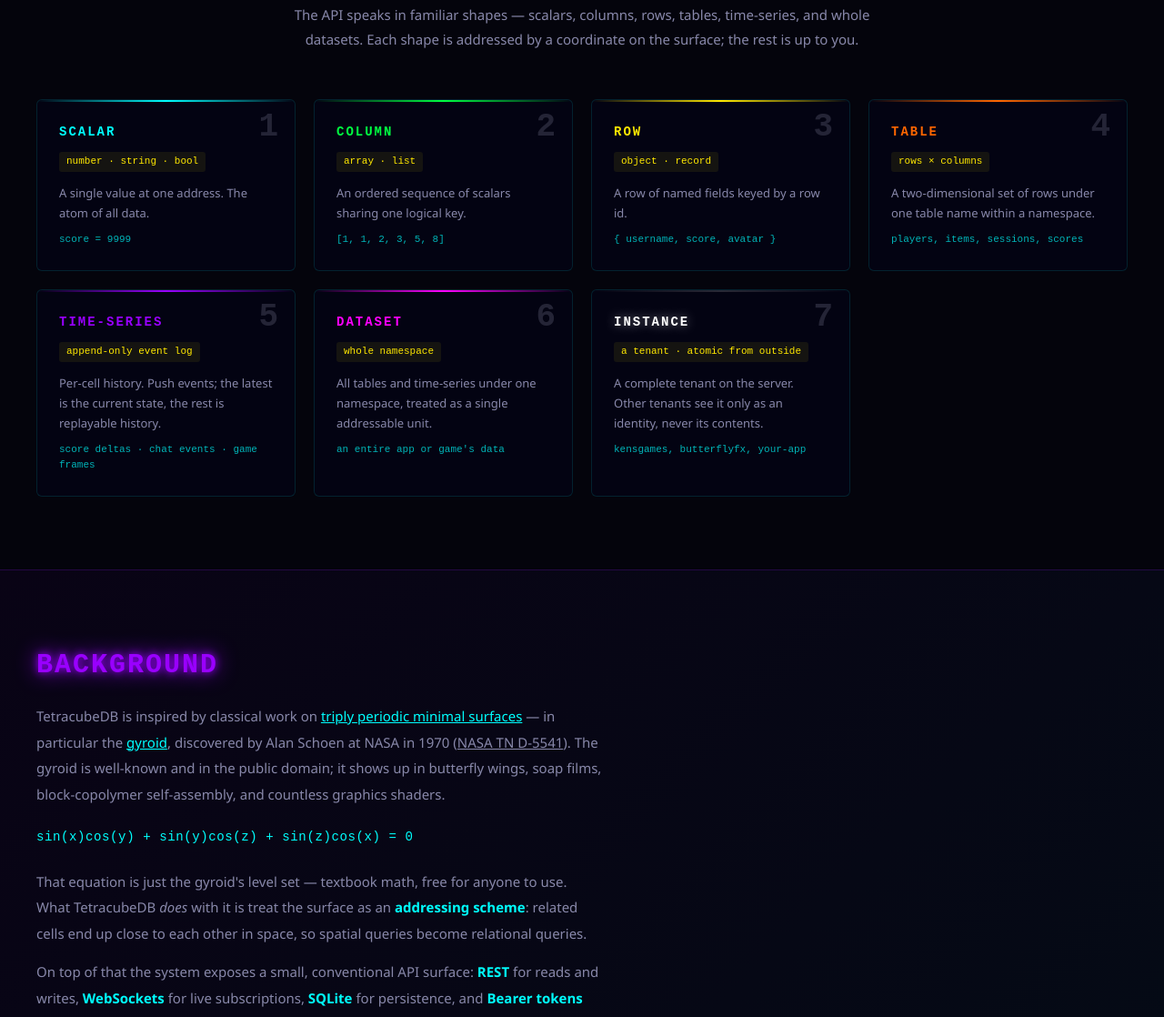
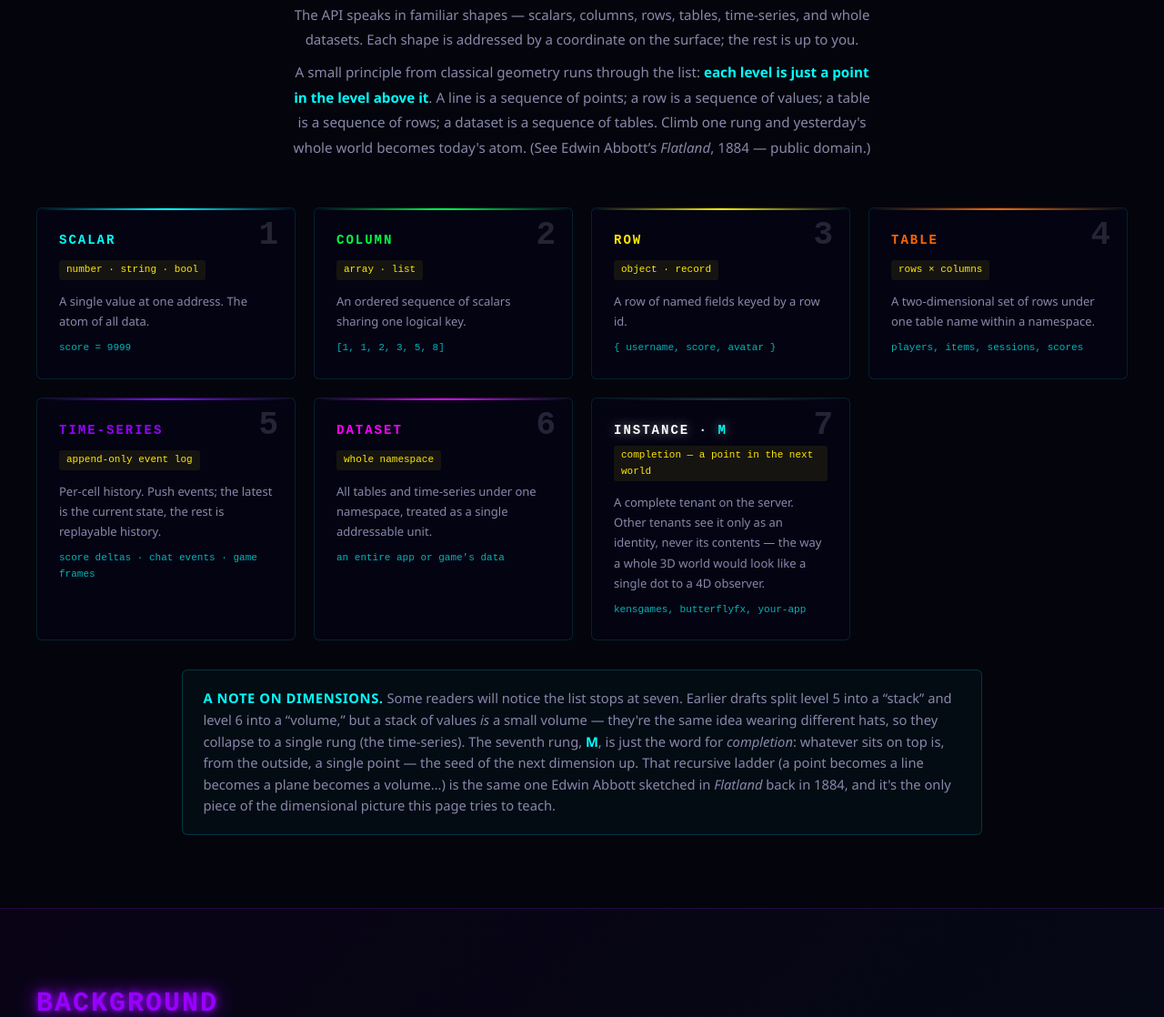
Before and after one commit to kenbin64/tetracubedb, a plain HTML site: page public/index.html in a window 1280 px wide. Shown: the part 1071-2189 px from the top of the page at 91% size. Drawn offline with Linux system fonts and the light colour scheme; animation ran at ten frames a second; a web font is replaced by a local one.

Commit message:
public: add dimensional-ladder education + collapse stack/volume
- Reframe the 7-rung list around a public-domain idea: each level is a
  point in the level above (Abbott, Flatland, 1884)
- Note explicitly that 'stack' and 'volume' are the same idea wearing
  different hats; collapse to a single time-series rung
- Restore label 'M' at level 7 as the word for *completion* — the seed
  of the next dimension up — with a short explanatory callout
- Hero dim-strip: rename slot 7 INSTANCE -> M to match

```diff
--- a/public/index.html
+++ b/public/index.html
@@ -1288,7 +1288,7 @@
           <span class="dim-node highlight" data-d="4">TABLE</span><span class="dim-arrow">→</span>
           <span class="dim-node" data-d="5">SERIES</span><span class="dim-arrow">→</span>
           <span class="dim-node" data-d="6">DATASET</span><span class="dim-arrow">→</span>
-          <span class="dim-node" data-d="7">INSTANCE</span>
+          <span class="dim-node" data-d="7">M</span>
         </div>
       </div>
     </div>
@@ -1315,8 +1315,15 @@
         <div class="sec-eye">◈ Data Shapes</div>
         <div class="sec-title">WHAT YOU CAN STORE</div>
         <p class="sec-sub">
-          The API speaks in familiar shapes — scalars, columns, rows, tables, time-series, and whole datasets.
+          The API speaks in familiar shapes — scalars, columns, rows, tables, time‑series, and whole datasets.
           Each shape is addressed by a coordinate on the surface; the rest is up to you.
+        </p>
+        <p class="sec-sub" style="margin-top:0.6rem;color:var(--txm);font-size:0.95rem">
+          A small principle from classical geometry runs through the list:
+          <strong style="color:var(--nc)">each level is just a point in the level above it</strong>.
+          A line is a sequence of points; a row is a sequence of values; a table is a sequence of rows;
+          a dataset is a sequence of tables. Climb one rung and yesterday's whole world becomes today's atom.
+          (See Edwin Abbott’s <em>Flatland</em>, 1884 — public domain.)
         </p>
       </div>
       <div class="dims-grid">
@@ -1366,12 +1373,23 @@
         </div>
         <div class="dim-card" data-dim="7">
           <div class="dim-number">7</div>
-          <div class="dim-name">INSTANCE</div>
-          <div class="dim-type">a tenant · atomic from outside</div>
+          <div class="dim-name">INSTANCE · <span style="color:var(--nc)">M</span></div>
+          <div class="dim-type">completion — a point in the next world</div>
           <div class="dim-desc">A complete tenant on the server. Other tenants see it only as an identity, never its
-            contents.</div>
+            contents — the way a whole 3D world would look like a single dot to a 4D observer.</div>
           <div class="dim-ex">kensgames, butterflyfx, your-app</div>
         </div>
+      </div>
+      <div style="max-width:880px;margin:2rem auto 0;padding:1.2rem 1.4rem;border:1px solid rgba(0,255,255,.18);background:rgba(0,255,255,.03);border-radius:6px;font-size:0.92rem;line-height:1.6;color:var(--txm)">
+        <strong style="color:var(--nc);letter-spacing:0.04em">A NOTE ON DIMENSIONS.</strong>
+        Some readers will notice the list stops at seven. Earlier drafts split level 5 into a “stack”
+        and level 6 into a “volume,” but a stack of values <em>is</em> a small volume — they're the same
+        idea wearing different hats, so they collapse to a single rung (the time‑series).
+        The seventh rung, <strong style="color:var(--nc)">M</strong>, is just the word for <em>completion</em>:
+        whatever sits on top is, from the outside, a single point — the seed of the next dimension up.
+        That recursive ladder (a point becomes a line becomes a plane becomes a volume…) is
+        the same one Edwin Abbott sketched in <em>Flatland</em> back in 1884, and it's the only piece
+        of the dimensional picture this page tries to teach.
       </div>
     </div>
   </section>
```
